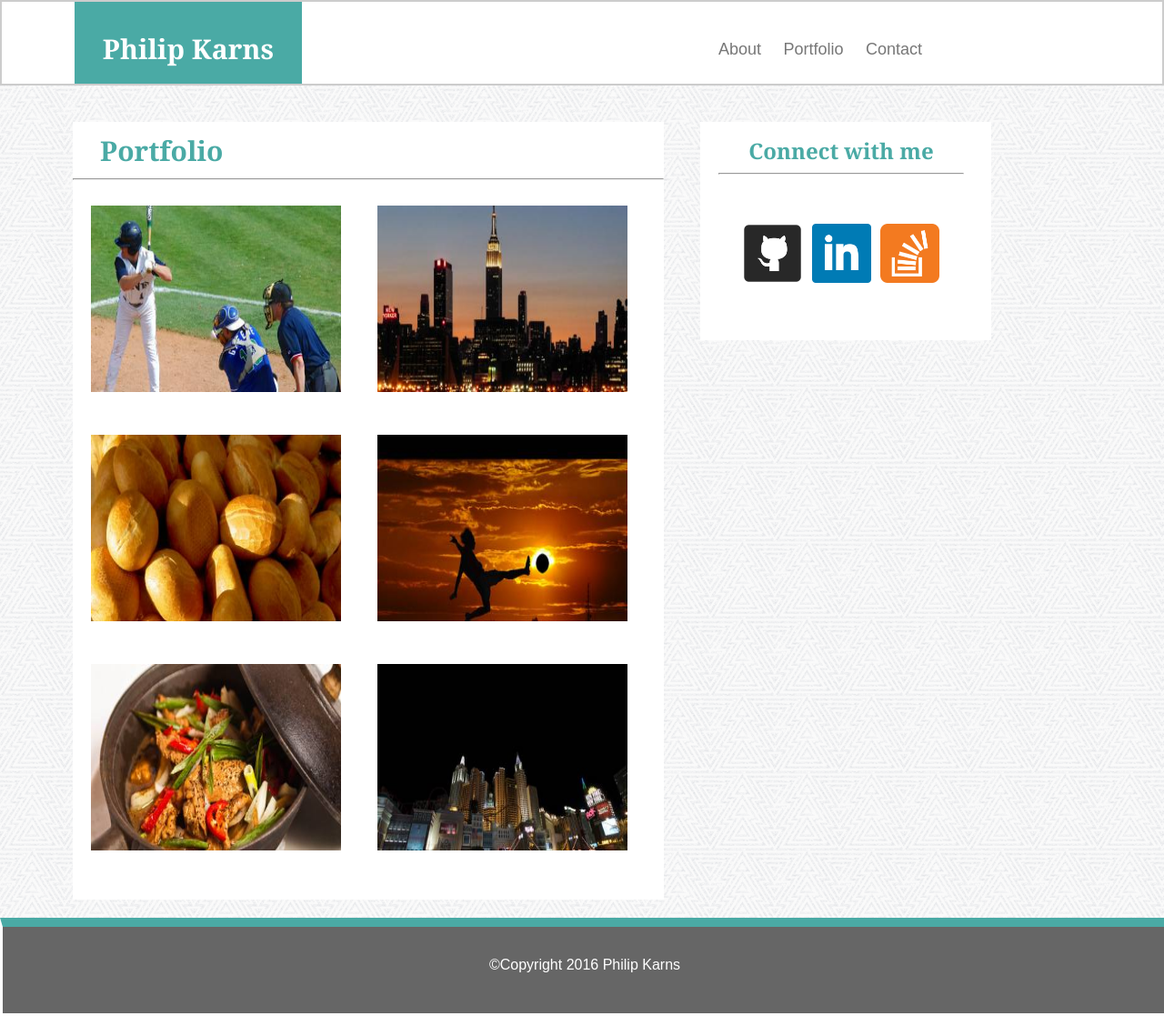
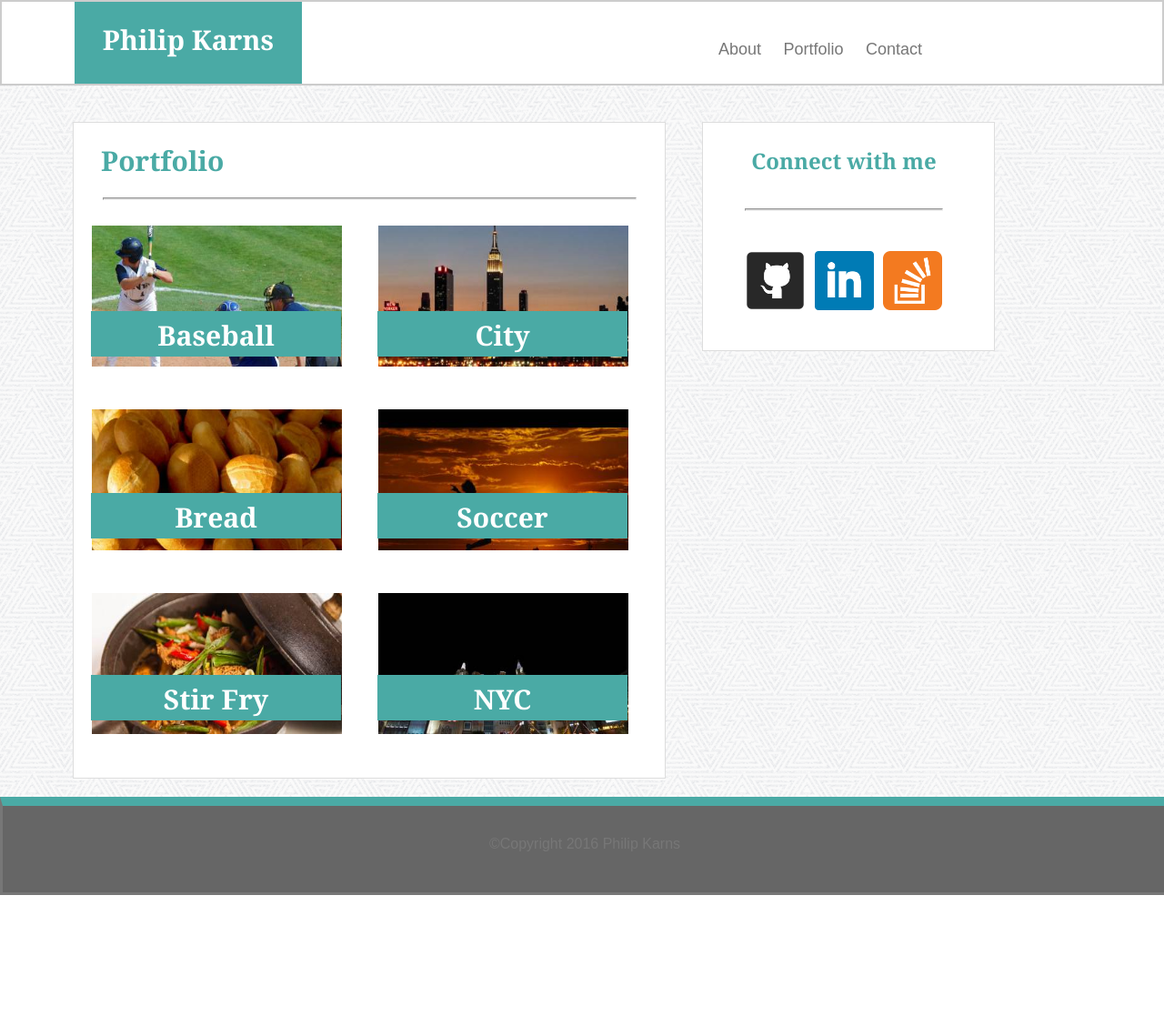
Before and after one commit to PhilipKarns/Basic-Portfolio, a PHP site: page /portfolio.html in a window 1280 px wide. Shown: the whole page at 91% size. After the commit the page ends 984 px from the top, so only its background shows below. Run offline with PHP 8.4, Linux system fonts and the light colour scheme.

Commit message:
complete week1 homework files for html and css

```diff
--- a/assets/css2/styles.css
+++ b/assets/css2/styles.css
@@ -6,7 +6,6 @@ body {
 	background: url(../images/portfolio-background.png);
 	line-height: 150%;
 }
-
 
 h1, h2, h3 {
 	font-family: 'Georgia', Times, Times New Roman, serif;
@@ -60,11 +59,10 @@ nav li a {
 
 
 h1 {
-
 	color: white;
 	text-align: center;
 	position: relative;
-	top: 40px;
+	top: 30px;
 	font-size: 30px;
 	font-weight: bold;
 }
@@ -81,42 +79,52 @@ h1 {
 
 .about-image {
 	float: left;
-	width: 205px;
-	height: 155px;
+	width: 300px;
+	height: 160px;
 	margin: 30px;
 }
 
 .about-content {
 	width: 650px;
-	height: 480px;
+	height: 420px;
 	margin: 20px 20px 20px 80px;
 	float: left;
-	background-color: white;
+	background-color: #ffffff;
+	border: 1px solid #dddddd;
 }
 
 .about-paragraph {
 	width: 580px;
+	padding-left: 30px;
 
 }
 
 .about-content h2 {
 	font-size: 30px;
-	padding: 20px 0px 10px 30px;
+	padding: 30px 0px 20px 30px;
 	font-weight: bold;
+}
+
+.about-content hr {
+	width: 90%;
+	color: #cccccc;
+	height: 1px;
+	background-color: #cccccc;
 }
 
 /***** PORTFOLIO SECTION ******/
 .portfolio {
-	height: 855px;
+	height: 720px;
 	width: 650px;
-	background-color: white;
+	background-color: #ffffff;
 	margin: 20px 20px 20px 80px;
 	float: left;
+	border: 1px solid #dddddd;
 }
 
 .portfolio li img {
 	width: 275px;
-	height: 205px;
+	height: 155px;
 }
 
 .portfolio-images {
@@ -126,23 +134,137 @@ h1 {
 
 .portfolio h2 {
 	font-size: 30px;
-	padding: 20px 0px 10px 30px;
+	padding: 30px 0px 20px 30px;
 	font-weight: bold;
 }
 
+.portfolio hr {
+	color: #cccccc;
+	width: 90%;
+	height: 1px;
+	background-color: #cccccc;
+}
 
+.wrapper1 .baseball {
+	color: white;
+	text-align: center;
+	position: relative;
+	top: 15px;
+	font-size: 30px;
+	font-weight: bold;
+}
+
+.wrapper1 {
+	background-color: #4aaaa5;
+	width: 275px;
+	height: 50px;
+	position: absolute;
+	left: 100px;
+	top: 342px;
+}
+
+.wrapper2 .bread {
+	color: white;
+	text-align: center;
+	position: relative;
+	top: 15px;
+	font-size: 30px;
+	font-weight: bold;
+}
+
+.wrapper2 {
+	background-color: #4aaaa5;
+	width: 275px;
+	height: 50px;
+	position: absolute;
+	left: 100px;
+	top: 542px;
+}
+
+.wrapper3 .stir-fry {
+	color: white;
+	text-align: center;
+	position: relative;
+	top: 15px;
+	font-size: 30px;
+	font-weight: bold;
+}
+
+.wrapper3 {
+	background-color: #4aaaa5;
+	width: 275px;
+	height: 50px;
+	position: absolute;
+	left: 100px;
+	top: 742px;
+}
+
+.wrapper4 {
+	background-color: #4aaaa5;
+	width: 275px;
+	height: 50px;
+	position: absolute;
+	left: 415px;
+	top: 342px;
+}
+
+.wrapper4 .city {
+	color: white;
+	text-align: center;
+	position: relative;
+	top: 15px;
+	font-size: 30px;
+	font-weight: bold;
+}
+
+.wrapper5 .soccer {
+	color: white;
+	text-align: center;
+	position: relative;
+	top: 15px;
+	font-size: 30px;
+	font-weight: bold;
+}
+
+.wrapper5 {
+	background-color: #4aaaa5;
+	width: 275px;
+	height: 50px;
+	position: absolute;
+	left: 415px;
+	top: 542px;
+}
+
+.wrapper6 .nyc {
+	color: white;
+	text-align: center;
+	position: relative;
+	top: 15px;
+	font-size: 30px;
+	font-weight: bold;
+}
+
+.wrapper6 {
+	background-color: #4aaaa5;
+	width: 275px;
+	height: 50px;
+	position: absolute;
+	left: 415px;
+	top: 742px;
+}
 /***** CONTACT SECTION ******/
 .contact {
 	width: 650px;
 	height: 610px;
-	background-color: white;
+	background-color: #ffffff;
 	margin: 20px 20px 20px 80px;
 	float: left;
+	border: 1px solid #dddddd;
 }
 
 .contact h2 {
 	font-size: 30px;
-	padding: 20px 0px 10px 30px;
+	padding: 30px 0px 20px 30px;
 	font-weight: bold;
 }
 
@@ -153,7 +275,6 @@ h1 {
 .name, .email, .message {
 	width: 590px;
 	resize: none;
-
 }
 
 .button {
@@ -162,7 +283,21 @@ h1 {
 	width: 115px;
 	height: 40px;
 	font-size: 20px;
+	margin-top: 10px;
 }
+
+.contact hr {
+	color: #cccccc;
+	width: 90%;
+	height: 1px;
+	background-color: #cccccc;
+}
+
+.form-paragraph {
+	color: #777777;
+	padding-top: 15px;
+}
+
 /***** ASIDE SECTION ******/
 
 .aside-content {
@@ -174,7 +309,8 @@ h1 {
 	font-weight: bold;
 	font-size: 24px;
 	text-align: center;
-	padding: 20px 30px 20px 20px;
+	padding: 30px 30px 20px 20px;
+	border: 1px solid #dddddd;
 }
 
 .aside-content li {
@@ -182,8 +318,16 @@ h1 {
 }
 
 .aside-content li img {
-	padding-top: 40px;
+	padding-top: 30px;
 	margin: 2px;
+}
+
+.aside-content hr {
+	width: 80%;
+	height: .5px;
+	background-color: #cccccc;
+	margin-top: 40px;
+	color: #cccccc;
 }
 
 /**** FOOTER SECTION *****/
@@ -195,7 +339,7 @@ h1 {
 	clear: both;
 	overflow: auto;
 	background-color: #666666;
-	color: white;
+	color: #777777;
 	text-align: center;
 	border-top: solid 10px #4aaaa5;
 }
--- a/contact.html
+++ b/contact.html
@@ -36,11 +36,11 @@
 				<h2>Contact</h2>
 				<hr>
 				<form>
-					<p>Name</p>
+					<p class="form-paragraph">Name</p>
 					<textarea class="name" name="Name" id="name-field" placeholder="John Smith"></textarea>
-					<p>Email</p>
+					<p class="form-paragraph">Email</p>
 					<textarea class="email" name="Email" id="email-field" placeholder="example@gmail.com"></textarea>
-					<p>Message</p>
+					<p class="form-paragraph">Message</p>
 					<textarea class="message" name="message" id="text-area" rows="15" ></textarea>
 					<p><input class="button" type="submit" name="Submit" value="Submit"/></p>
 				</form>
--- a/index.html
+++ b/index.html
@@ -23,6 +23,7 @@
 								<li><a href="index.html">About</a></li>
 								<li><a href="portfolio.html">Portfolio</a></li>
 								<li><a href="contact.html">Contact</a></li>
+
 							</ul>
 						</nav>
 					</div>
@@ -36,7 +37,7 @@
 					<section class="about-content">
 						<h2>About Me</h2>
 						<hr>
-							<img class="about-image" src="http://lorempixel.com/400/200/city/3/" alt="Philip Karns" width="300" height="150">
+							<img class="about-image" src="assets/images/me.jpg" alt="Philip Karns" width="400" height="225">
 							<p class="about-paragraph">Hi there! I'm a web developer who loves to cook and travel. My current home is Lake Mary, Florida, though I lived in Pennsylvania for most of my life. Getting into tech is something I've dabbled with for years, and as I looked at my future goals, I realized this field is one of the best ways to display creativity and do meaningful work. I decided to build my own site to display the work I've been doing, and I'm eager to continue learning different technologies so I can expand my portfolio. I'm excited to find out where this journey will take me.
 							</p>
 					</section>
@@ -49,7 +50,7 @@
 							<ul>
 				                <li><a href="https://github.com/pakmania10" target="_blank"><img src="assets/images/github-icon.jpg" alt="GitHub logo" width="65" height="65"></a></li>
 				                <li><a href="https://www.linkedin.com/in/philkarns" target="_blank"><img src="assets/images/linkedin-icon.jpg" alt="LinkedIn Logo" width="65" height="65"></a></li>
-				                <li><a href="http://stackexchange.com/users/9835304/philip-karns" target="_blank"><img src="assets/images/stackoverflow-icon.jpg" alt="stack<strong>overflow</strong> icon" width="65" height="65"></a></li>
+				               	<li><a href="http://stackexchange.com/users/9835304/philip-karns" target="_blank"><img src="assets/images/stackoverflow-icon.jpg" alt="stack<strong>overflow</strong> icon" width="65" height="65"></a></li>
 		                	</ul>
 		            </section>
 				</div>
--- a/portfolio.html
+++ b/portfolio.html
@@ -37,22 +37,22 @@
 				<hr>
 				<ul>
 					<div class="portfolio-images">
-					<li><img src="assets\images\baseball2.jpg" alt="baseball"></li>
+						<li><img src="assets\images\baseball2.jpg" alt="baseball"><div class="wrapper1"><h1 class="baseball">Baseball</h1></div></li>
 						</div>
 						<div class="portfolio-images">
-					<li><img src="assets\images\city.jpg" alt="city"></li>
+						<li><img src="assets\images\city.jpg" alt="city"><div class="wrapper4"><h1 class="city">City</h1></div></li>
 						</div>
 						<div class="portfolio-images">
-					<li><img src="assets\images\bread.jpg" alt="bread"></li>
+						<li><img src="assets\images\bread.jpg" alt="bread"><div class="wrapper2"><h1 class="bread">Bread</h1></div></li>
 						</div>
 						<div class="portfolio-images">
-					<li><img src="assets\images\soccer.jpg" alt="soccer"></li>
+						<li><img src="assets\images\soccer.jpg" alt="soccer"><div class="wrapper5"><h1 class="soccer">Soccer</h1></div></li>
 						</div>
 						<div class="portfolio-images">
-					<li><img src="assets\images\stir-fry.jpg" alt="stir-fry"></li>
+						<li><img src="assets\images\stir-fry.jpg" alt="stir-fry"><div class="wrapper3"><h1 class="stir-fry">Stir Fry</h1></div></li>
 						</div>
 						<div class="portfolio-images">
-					<li><img src="assets\images\nyc.jpg" alt="nyc"></li>
+						<li><img src="assets\images\nyc.jpg" alt="nyc"><div class="wrapper6"><h1 class="nyc">NYC</h1></div></li>
 					</div>
 				</ul>
 			</section>
```
Also changed, not shown: assets/images/me.JPG (added). Lines whose indentation alone changed are shown as unchanged.
